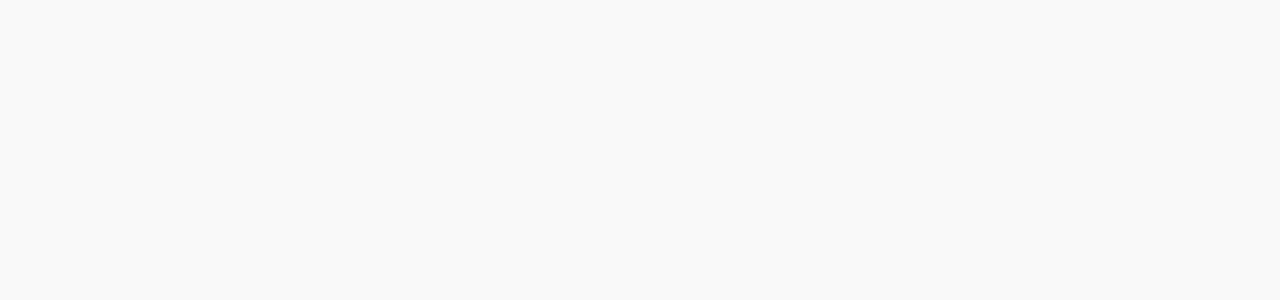
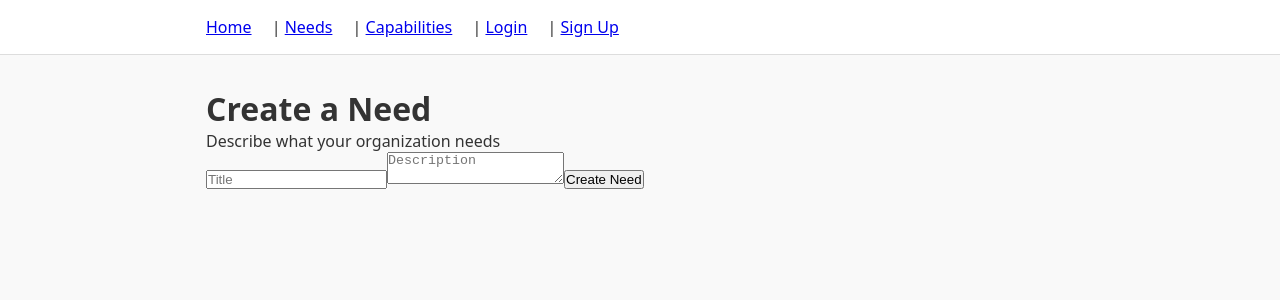
Before and after one commit to aguozden/Marketplace, a React app: page /needs/new in a window 1280 px wide. Before the commit this address had no page. Shown: the top 300 px of the page. Built offline with nearby package versions, Linux system fonts and the light colour scheme; the HTML template or start-up script is replaced by a standard one.

Commit message:
Add create need flow for NGOs

```diff
--- a/src/App.tsx
+++ b/src/App.tsx
@@ -6,6 +6,7 @@ import Needs from "./pages/Needs";
 import Capabilities from "./pages/Capabilities";
 import SignUp from "./pages/SignUp";
 import Dashboard from "./pages/Dashboard";
+import CreateNeed from "./pages/CreateNeed";
 
 function App() {
   return (
@@ -17,6 +18,7 @@ function App() {
         <Route path="/capabilities" element={<Capabilities />} />
         <Route path="/signup" element={<SignUp />} />
         <Route path="/dashboard" element={<Dashboard />} />
+        <Route path="/needs/new" element={<CreateNeed />} />
       </Route>
     </Routes>
   );
--- /dev/null
+++ b/src/pages/CreateNeed.tsx
@@ -0,0 +1,61 @@
+import { useState } from "react";
+import { useNavigate } from "react-router-dom";
+
+export default function CreateNeed() {
+  const navigate = useNavigate();
+
+  const [title, setTitle] = useState("");
+  const [description, setDescription] = useState("");
+
+  const handleSubmit = (e: React.FormEvent) => {
+    e.preventDefault();
+
+    const storedNgo = localStorage.getItem("ngo");
+    if (!storedNgo) return;
+
+    const ngo = JSON.parse(storedNgo);
+
+    const newNeed = {
+      id: crypto.randomUUID(),
+      title,
+      description,
+      ngoName: ngo.name,
+    };
+
+    const existingNeeds =
+      JSON.parse(localStorage.getItem("needs") || "[]");
+
+    localStorage.setItem(
+      "needs",
+      JSON.stringify([...existingNeeds, newNeed])
+    );
+
+    navigate("/needs");
+  };
+
+  return (
+    <div>
+      <h1>Create a Need</h1>
+      <p>Describe what your organization needs</p>
+
+      <form onSubmit={handleSubmit}>
+        <input
+          type="text"
+          placeholder="Title"
+          value={title}
+          onChange={(e) => setTitle(e.target.value)}
+          required
+        />
+
+        <textarea
+          placeholder="Description"
+          value={description}
+          onChange={(e) => setDescription(e.target.value)}
+          required
+        />
+
+        <button type="submit">Create Need</button>
+      </form>
+    </div>
+  );
+}
--- a/src/pages/Dashboard.tsx
+++ b/src/pages/Dashboard.tsx
@@ -1,11 +1,23 @@
+import { useEffect } from "react";
+import { useNavigate } from "react-router-dom";
+
 export default function Dashboard() {
-  const ngo = JSON.parse(localStorage.getItem("ngo") || "{}");
+  const navigate = useNavigate();
+  const ngo = JSON.parse(localStorage.getItem("ngo") || "null");
+
+  useEffect(() => {
+    if (!ngo) {
+      navigate("/signup");
+    }
+  }, [ngo, navigate]);
+
+  if (!ngo) return null;
 
   return (
     <div>
       <h1>Dashboard</h1>
 
-      <p>Welcome, {ngo.name || "NGO"} 👋</p>
+      <p>Welcome, {ngo.name} 👋</p>
 
       <section>
         <h2>Your profile</h2>
@@ -19,10 +31,9 @@ export default function Dashboard() {
 
       <section>
         <h2>Next steps</h2>
-        <ul>
-          <li>Create a Need</li>
-          <li>Offer a Capability</li>
-        </ul>
+        <button onClick={() => navigate("/needs/new")}>
+          Create a Need
+        </button>
       </section>
     </div>
   );
```
